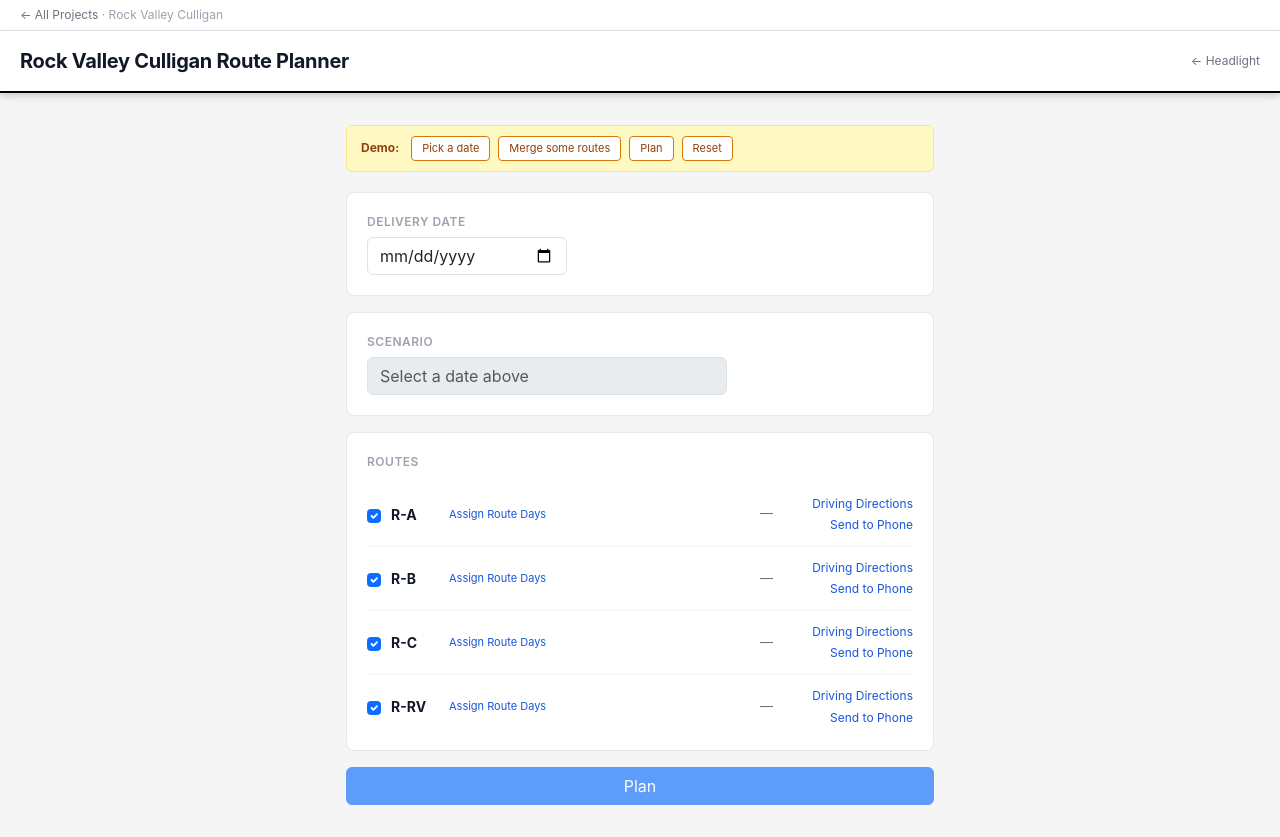
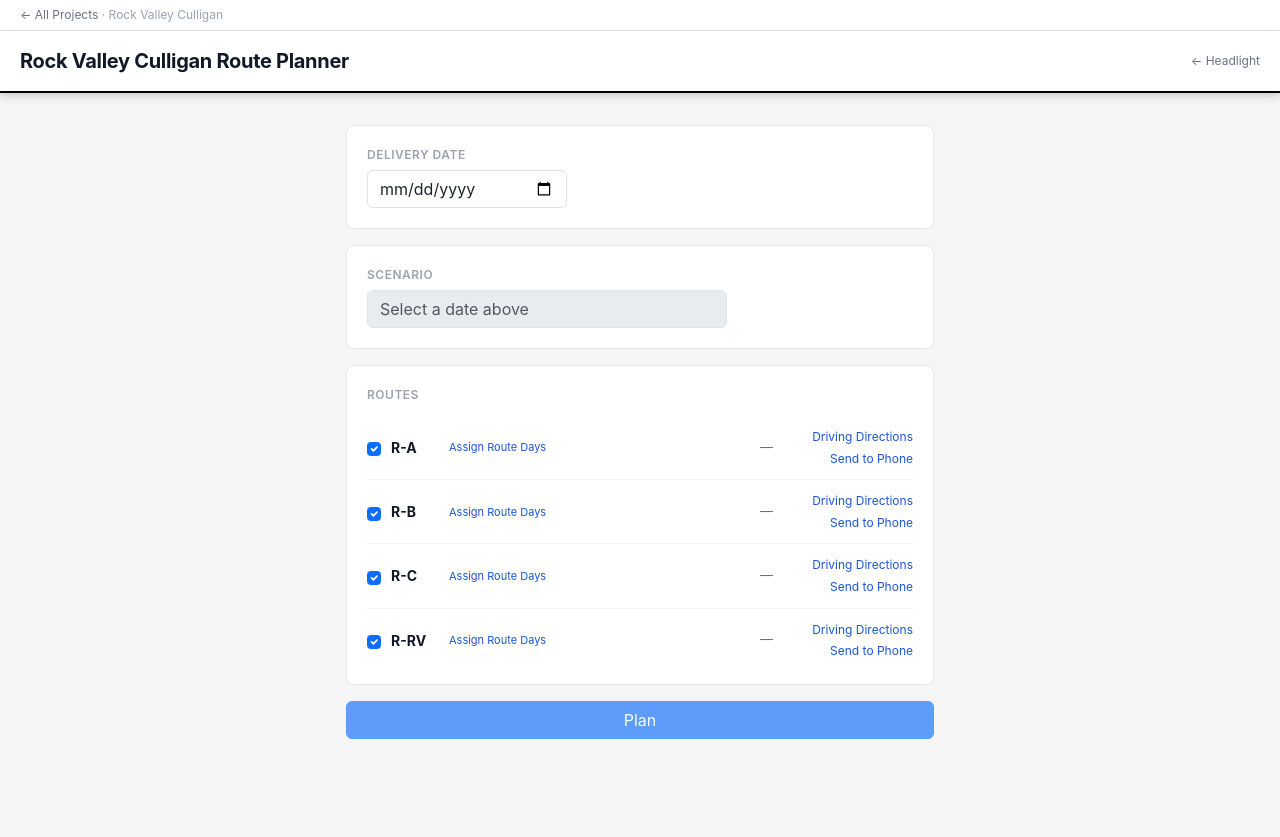
Before and after one commit to gomobileiq/mockups, a plain HTML site: page rvc/index.html in a window 1280 px wide. After the commit the page ends 800 px from the top, so only its background shows below. Drawn offline with nearby package versions, Linux system fonts and the light colour scheme.

Commit message:
Hide demo bar for client sharing

```diff
--- a/rvc/index.html
+++ b/rvc/index.html
@@ -59,10 +59,7 @@
   .scenario-lock { display:none; font-size:13px; color:#16a34a; font-weight:500; margin-top:6px; }
 
   /* Demo bar */
-  .demo-bar { background:#fef9c3; border:1px solid #fde68a; border-radius:6px; padding:10px 14px; margin-bottom:20px; font-size:12px; color:#92400e; display:flex; gap:8px; align-items:center; flex-wrap:wrap; }
-  .demo-bar strong { margin-right:4px; }
-  .demo-btn { background:#fff; border:1px solid #d97706; border-radius:4px; padding:3px 10px; font-size:11px; color:#92400e; cursor:pointer; }
-  .demo-btn:hover { background:#fef3c7; }
+  .demo-bar { display:none; }
 </style>
 </head>
 <body>
```
